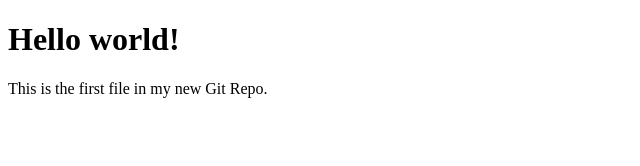
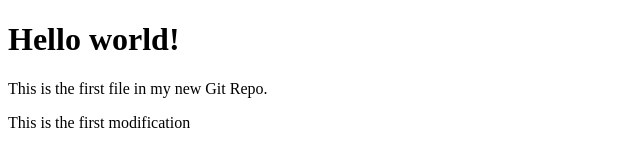
Before and after one commit to gnaanesh-ks/gitLearn, a plain HTML site: page index.html in a window 1280 px wide. Shown: the whole page, without its empty margins (0-640 px from the left). Drawn offline with Linux system fonts and the light colour scheme.

Commit message:
My second committ

```diff
--- a/index.html
+++ b/index.html
@@ -7,6 +7,6 @@
 
 <h1>Hello world!</h1>
 <p>This is the first file in my new Git Repo.</p>
-
+<p>This is the first modification </p>
 </body>
 </html>
```
